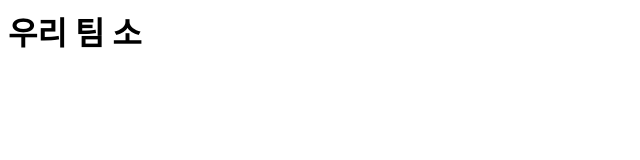
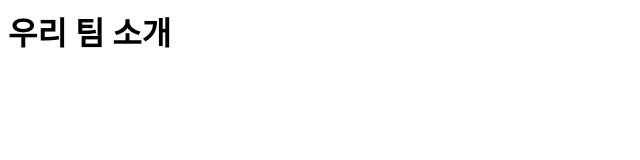
Before and after one commit to minjoo8388-ops/test, a plain HTML site: page index.html in a window 1280 px wide. Shown: the full height of the page, 0-640 px from the left. Drawn offline with Linux system fonts and the light colour scheme.

```diff
--- a/index.html
+++ b/index.html
@@ -4,6 +4,6 @@
       <title>team 02</title>
     </head>
     <body>
-      <h1>우리 팀 소</h1>
+      <h1>우리 팀 소개</h1>
     </body>
   </html>
```
